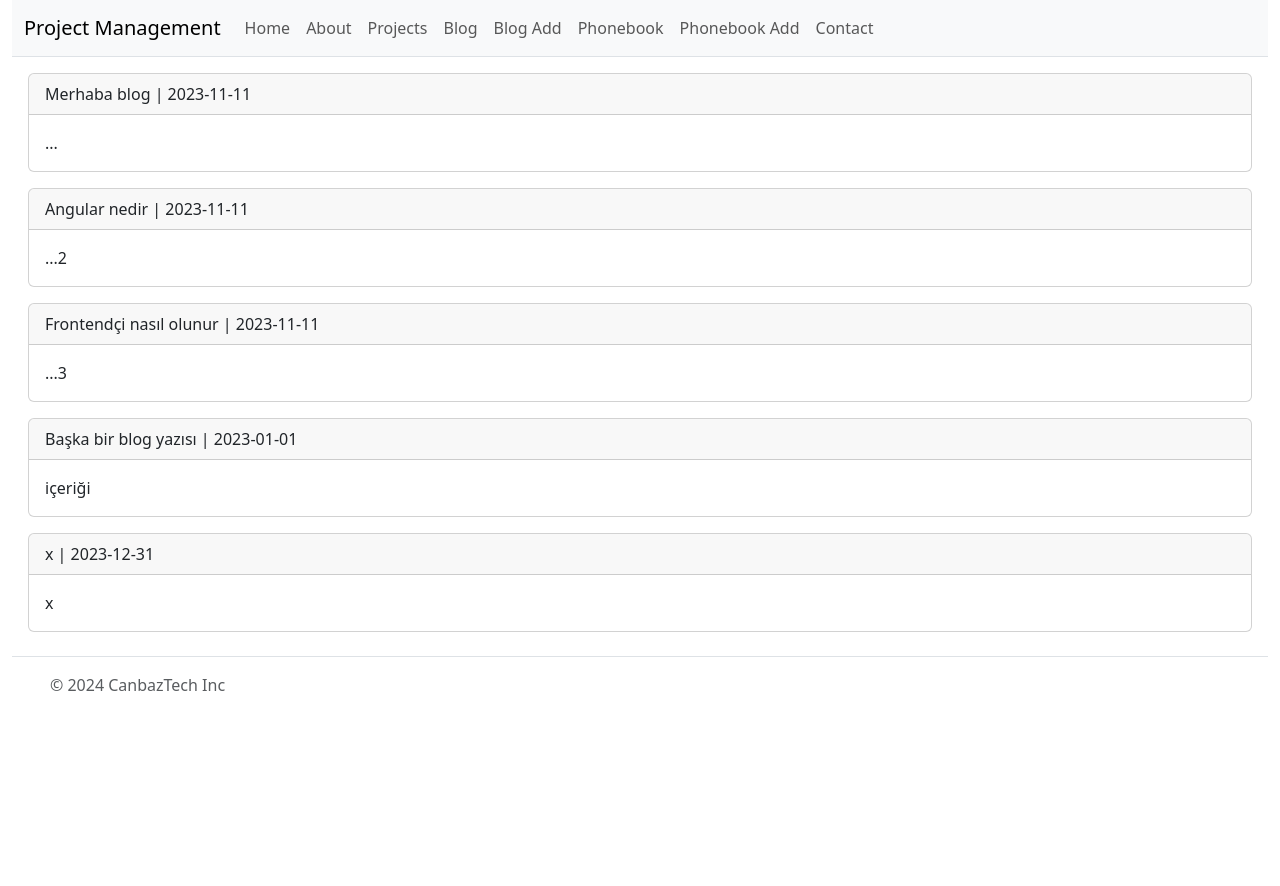
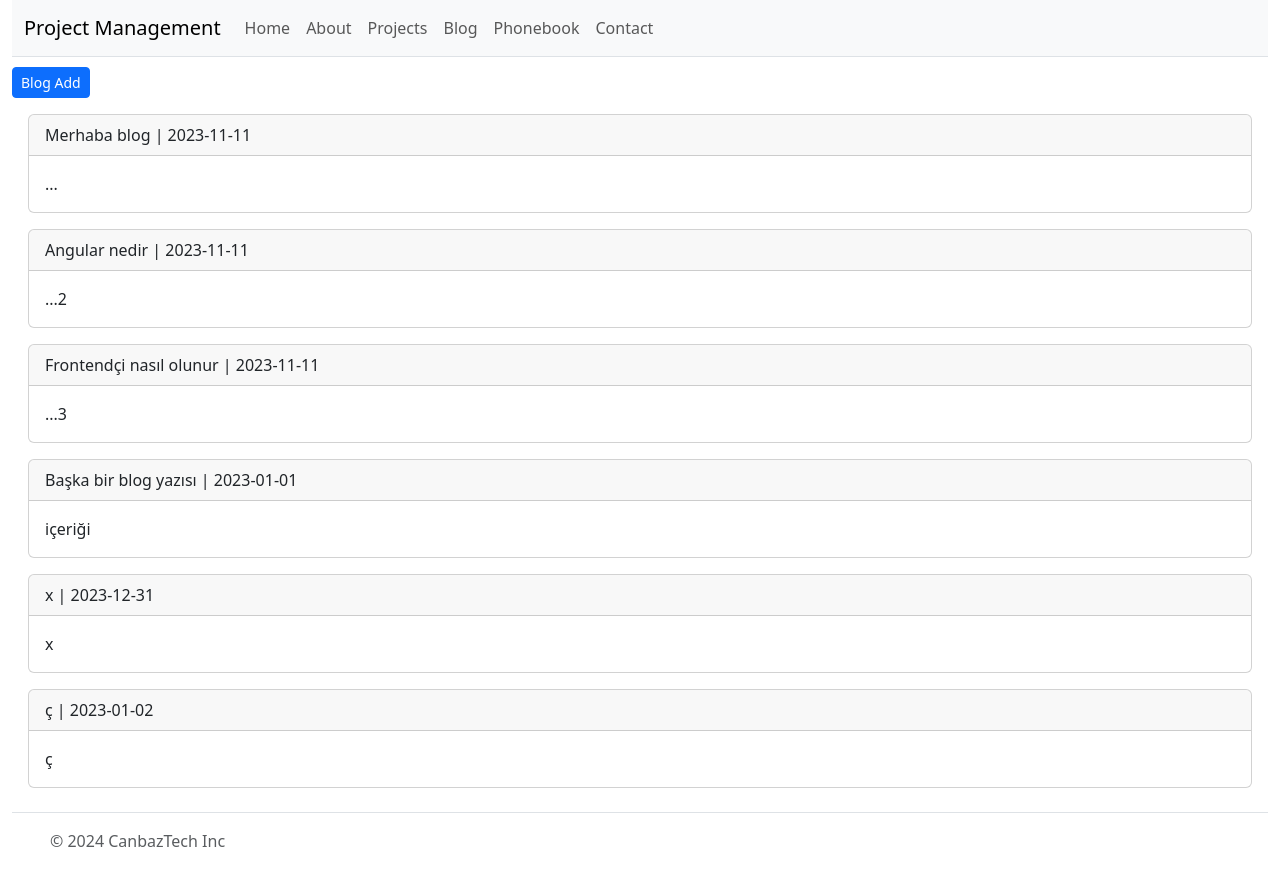
Before and after one commit to tayfurparmak/ct-project-management, an Angular app: page /blog in a window 1280 px wide. Shown: the top 886 px of the page. Before the commit the page ends 800 px from the top, so only its background shows below. Built offline with nearby package versions, Linux system fonts and the light colour scheme; data requests are answered from the project's data file.

Commit message:
headerlardan add sayfalarının bağlantıları kaldırıldı

```diff
--- a/db.json
+++ b/db.json
@@ -45,6 +45,12 @@
       "content": "x",
       "createdDate": "2023-12-31",
       "id": 1702121824196
+    },
+    {
+      "title": "ç",
+      "content": "ç",
+      "createdDate": "2023-01-02",
+      "id": 1702125153335
     }
   ],
   "phonebooks": [
--- a/src/app/components/blog/blog.component.html
+++ b/src/app/components/blog/blog.component.html
@@ -1,3 +1,5 @@
+<a class="btn btn-primary btn-sm" [routerLink]="['/blog-add']">Blog Add</a>
+
 <div class="card m-3" *ngFor="let item of blogs">
   <div class="card-header">
     {{ item.title }}
--- a/src/app/components/header/header.component.html
+++ b/src/app/components/header/header.component.html
@@ -27,13 +27,7 @@
           <a class="nav-link" [routerLink]="['/blog']">Blog</a>
         </li>
         <li class="nav-item">
-          <a class="nav-link" [routerLink]="['/blog-add']">Blog Add</a>
-        </li>
-        <li class="nav-item">
           <a class="nav-link" [routerLink]="['/phonebook']">Phonebook</a>
-        </li>
-        <li class="nav-item">
-          <a class="nav-link" [routerLink]="['/phonebook---add']">Phonebook Add</a>
         </li>
         <li class="nav-item">
           <a class="nav-link" [routerLink]="['/contact']">Contact</a>
--- a/src/app/components/phonebook/phonebook.component.html
+++ b/src/app/components/phonebook/phonebook.component.html
@@ -1,3 +1,7 @@
+<a class="btn btn-primary btn-sm" [routerLink]="['/phonebook---add']">
+  Phonebook Add
+</a>
+
 <div class="card m-3" *ngFor="let item of phonebooks">
   <div class="card-header">
     {{ item.name }}
```
